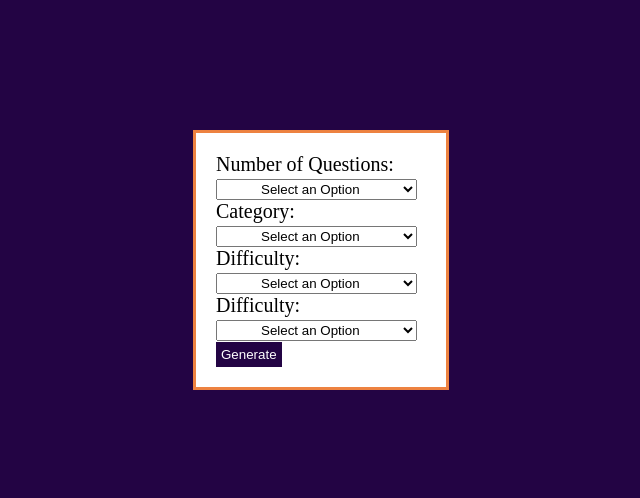
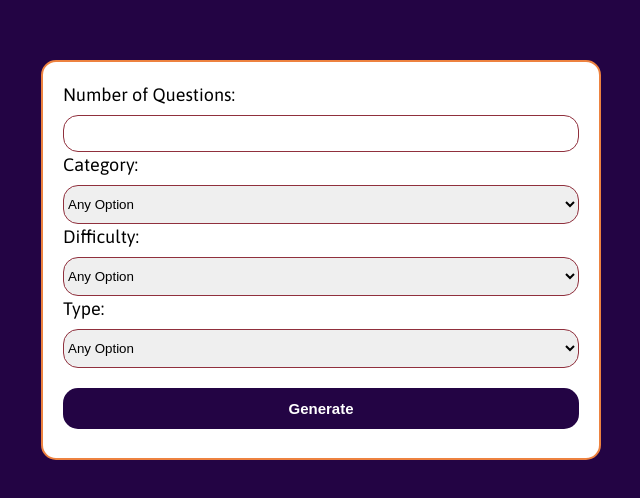
Before and after one commit to abdirashidabdi/QuizeGame, a plain HTML site: page form.html in a window 1280 px wide. Shown: the part 140-638 px from the top of the page, without its empty margins (319-959 px from the left). Drawn offline with Linux system fonts and the light colour scheme.

Commit message:
form page update

```diff
--- a/css/style.css
+++ b/css/style.css
@@ -24,11 +24,14 @@ body {
   position: relative;
   /* -webkit-animation: colors 17s infinite ease-out; */
 }
-.select-container {font-size:20px;
+.select-container {
+  border-radius: 15px;
+  font-family: "Asap", sans-serif;
   font-size: 20px;
   background-color: white;
-  border: 3px solid var(--secondary-color);
-  width: 20%;
+  border: 2px solid var(--secondary-color);
+  width: 35rem;
+  height: 25rem;
   align-self: center;
   padding: 20px;
   position: absolute;
@@ -40,15 +43,51 @@ body {
   -ms-transform: translate(-50%, -50%);
   -o-transform: translate(-50%, -50%);
 }
+
+/* form css */
+input[type='number']{
+  padding-left: 10px;
+}
+form{
+  width: 100%;
+  height: 100%;
+  /* background: orange; */
+}
+.select-container form label{
+  font-size: 18px;
+}
+.select-container select option{
+  font-family: "Asap", sans-serif;
+
+}
 .main-select{
-  padding: 1px 40px;
+  outline: none;
+  border: 1px solid var(--primary-color);
+  border-radius: 15px;
+  width: 100%;
+  padding: 10px 0;
+  /* background: red; */
+}
+.main-select, form label{
+  margin-top: 10px;
 }
 .submit-button{
+  width: 100%;
   background-color: var(--dark-color);
   border: 5px var(--secondary-color);
   color: white;
-  padding: 5px;
+  padding: 12px 0;
+  margin-top: 20px;
+  border-radius: 15px;
+  outline: none;
+  font-size: 15px;
+  font-weight: bolder;
 }
+.submit-button:hover{
+  background: var(--secondary-color);
+  color: var(--dark-color);
+}
+
 .join-form {
   display: flex;
   flex-direction: column;
--- a/form.html
+++ b/form.html
@@ -13,43 +13,52 @@
 <!-- create a form to fill out and button that generates the questions-->
 <div class="select-container">
     <form action="/quize.html">
-        <label for="questions">Number of Questions:</label><br>
+
+        <label for="questions">Number of Questions:</label>
+        <input class="main-select" type="number">
+
+        <label for="category">Category:</label>
         <select class="main-select" id="questions" name="Questions">
-            <option disabled selected>Select an Option</option>
-            <option value="5">5</option>
-            <option value="10">10</option>
-            <option value="15">15</option>
-            <option value="20">20</option>
-            <option value="30">30</option>
-        </select><br>
+            <option disabled selected>Any Option</option>
+            <option value="9">General knowledge</option>
+            <option value="10">Entertainment:Books</option>
+            <option value="11">Entertainment:Film</option>
+            <option value="12">Entertainment:Music</option>
+            <option value="13">Entertainment:Musical & Theaters</option>
+            <option value="14">Entertainment:Television</option>
+            <option value="15">Entertainment:Video Games</option>
+            <option value="16">Entertainment:Board Games</option>
+            <option value="17">science :Nature</option>
+            <option value="18">science :Computers</option>
+            <option value="19">Mythology</option>
+            <option value="20">Sport</option>
+            <option value="21">Geography</option>
+            <option value="22">History</option>
+            <option value="23">Politics</option>
+            <option value="24">Art</option>
+            <option value="25">Celebrities</option>
+            <option value="26">Animals</option>
+            <option value="27">vehicles</option>
+            <option value="28">Entertainment:Comics</option>
+            <option value="29">Science:Gadgets</option>
+            <option value="30">Entertainment:japanese Anime & Manga </option>
+            <option value="30">Entertainment:cartoon & Animations </option>
+        </select>
 
-<!--not sure what you want the categories to be you can add-->
-        <label for="category">Category:</label><br>
-        <select class="main-select" id="category" name="Category">
-            <option disabled selected>Select an Option</option>
-            <option value=""></option>
-            <option value=""></option>
-            <option value=""></option>
-            <option value=""></option>
-            <option value=""></option>
-        </select><br>
-
-        <label for="difficulty">Difficulty:</label><br>
+        <label for="difficulty">Difficulty:</label>
         <select class="main-select" id="difficulty" name="Difficulty">
-            <option disabled selected>Select an Option</option>
-            <option value="VEZ">Very Easy</option>
+            <option disabled selected>Any Option</option>
             <option value="EZ">Easy</option>
             <option value="MED">Medium</option>
             <option value="HARD">Hard</option>
-            <option value="EX">Extreme</option>
-        </select><br>
+        </select>
 
-        <label for="type">Difficulty:</label><br>
+        <label for="type">Type:</label>
         <select class="main-select" id="type" name="Type">
-            <option disabled selected>Select an Option</option>
+            <option disabled selected>Any Option</option>
             <option value="MC">Multiple Choice</option>
             <option value="TF">True / False</option>
-        </select><br>
+        </select>
 
     <input class="submit-button" type="submit" value="Generate">
     </form>
```
